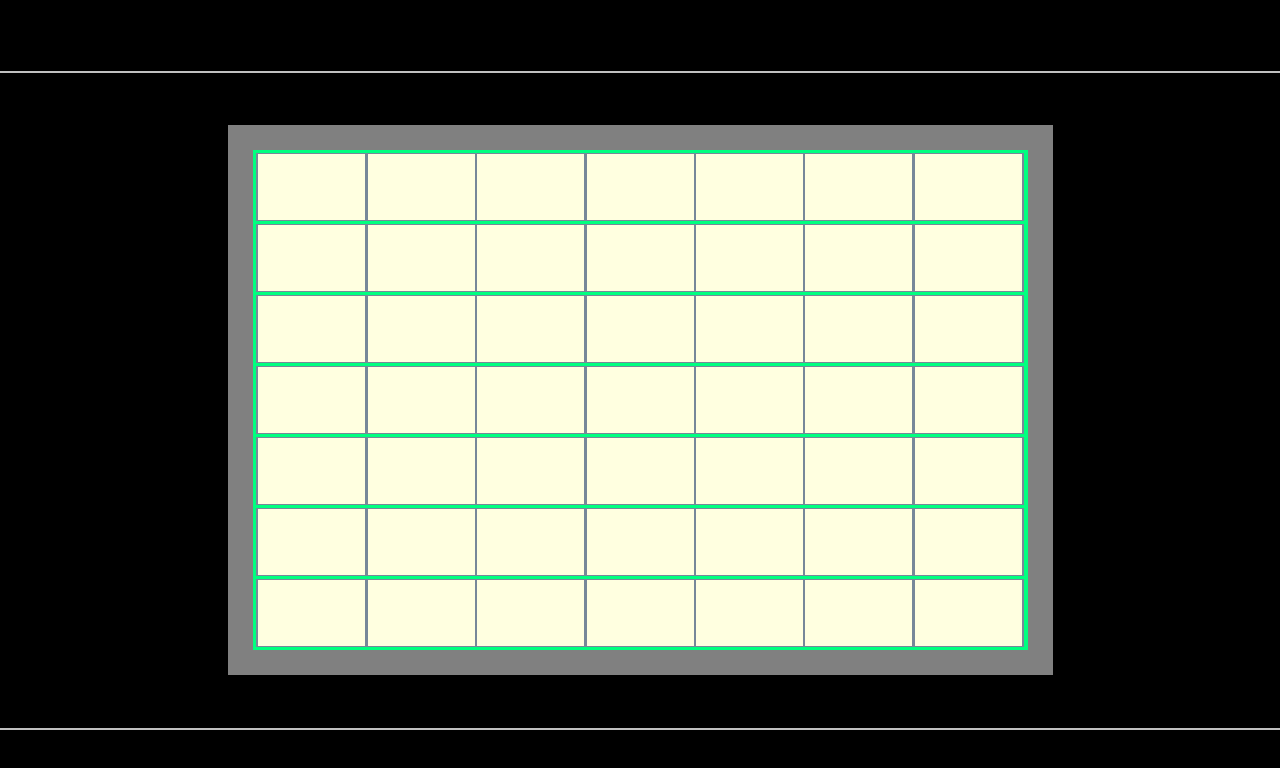
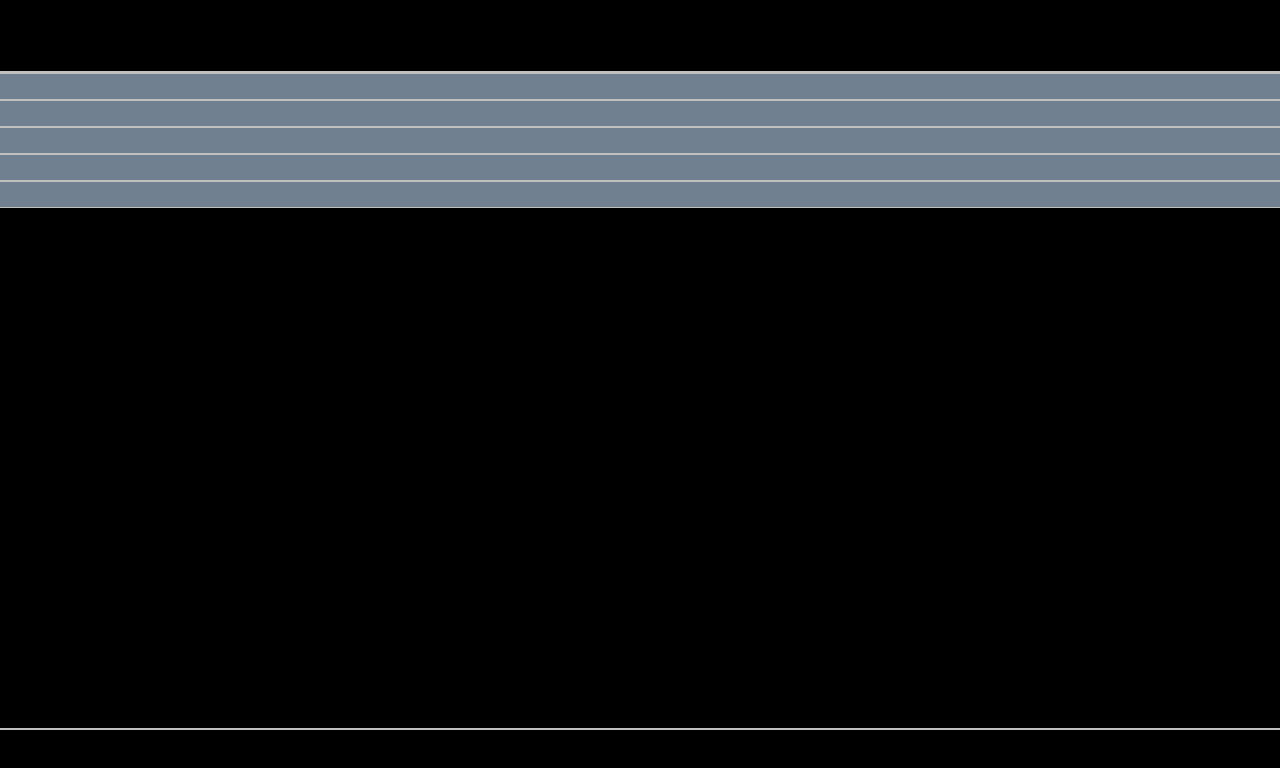
Before and after one commit to Sebastion-Vigil/parte-de-horas, a React app: page / in a window 1280 px wide. Shown: the top 768 px of the page. Built offline with nearby package versions, Linux system fonts and the light colour scheme.

Commit message:
got a handle on how this is working, pushing to save observations and tinkering, next to reset and build anew

```diff
--- a/src/components/App.js
+++ b/src/components/App.js
@@ -1,6 +1,6 @@
 import React from 'react'
 
-import Timesheet from '../components/Timesheet.js';
+import Timesheet from './Timesheet.js';
 
 import '../css/app.css'
 import '../css/flexbox.css'
--- a/src/components/Cell.js
+++ b/src/components/Cell.js
@@ -1,9 +1,67 @@
-import React from 'react';
+import React, { useState, useEffect } from 'react';
 
-const Cell = () => {
-    return (
-        <div className='cell'></div>
-    )
+
+const itemStyle = {
+    padding: '2px',
+    border: '1px solid silver',
+    fontFamily: 'Arial',
+    fontSize: '13px',
+    display: 'flex',
+    backgroundColor: 'slategrey'
+};
+
+const textStyle = {
+    ...itemStyle,
+    padding: '5px 4px',
+};
+
+const inputStyle = {
+    padding: '0',
+    flex: '1',
+    fontFamily: 'Arial',
+    fontSize: '13px',
+    color: 'lightgreen',
+    backgroundColor: 'darkslategrey'
+};
+
+const buttonStyle = {
+    flex: 'none'
+};
+
+
+const Cell = ({value, onChange}) => {
+    const [mode, setMode] = useState('read');
+    const [text, setText] = useState(value ?? '');
+    useEffect(() => {
+        setText(value);
+    }, [value]);
+    const handleInputChange = (e) => {
+        setText(e.target.value);
+    };
+    const handleSaveClick = () => {
+        setMode('read');
+        if (onChange) {
+            onChange(text);
+        }
+    };
+    const handleEditClick = () => {
+        setMode('edit');
+    };
+    if (mode === 'edit') {
+        return (
+            <div style={itemStyle} className='item'>
+                <input style={inputStyle} type="text" value={text}
+                    onChange={handleInputChange} />
+                <button style={buttonStyle} onClick={handleSaveClick}>Ok</button>
+            </div>
+        );
+    }
+    if (mode === 'read') {
+        return (
+            <div style={textStyle} onClick={handleEditClick}>{text}</div>
+        )
+    }
+    return null
 };
 
 export default Cell;
--- a/src/components/ExampleTable.js
+++ b/src/components/ExampleTable.js
@@ -1,6 +1,6 @@
 import React, { useState } from 'react';
 
-import ExampleCell from './ExampleCell.js'
+import Cell from './Cell.js'
 
 const ExampleTable = () => {
 
@@ -17,7 +17,7 @@ const ExampleTable = () => {
                         };
                         return (
                             <tr key={index}>
-                                <td><ExampleCell value={value} onChange={handleChange} /></td>
+                                <td><Cell value={value} onChange={handleChange} /></td>
                             </tr>
                         );
                     })
--- a/src/components/Spread.js
+++ /dev/null
@@ -1,15 +0,0 @@
-import React from 'react';
-// entire spreadsheet for 1 week
-import SpreadRow from './SpreadRow.js';
-
-const Spread = () => {
-    return (
-        <div className='spread flx-cl-spc-evn-cnt'>
-            {
-                Array(7).fill(0).map((_, i) => <SpreadRow key={i} />)
-            }
-        </div>
-    )
-};
-
-export default Spread;
--- a/src/components/SpreadRow.js
+++ /dev/null
@@ -1,15 +0,0 @@
-import React from 'react';
-
-import Cell from './Cell.js';
-// a spreadsheet row component
-const SpreadRow = () => {
-    return (
-        <div className='spread-row flx-rw-spc-evn-cnt'>
-            {
-                Array(7).fill(0).map((_, i) => <Cell key={i} />)
-            }
-        </div>
-    )
-}
-
-export default SpreadRow;
--- a/src/components/Timesheet.js
+++ b/src/components/Timesheet.js
@@ -1,13 +1,23 @@
-import React from 'react';
+import React, { useState } from 'react';
 
-import Week from '../components/Week.js';
+import Cell from './Cell.js';
 
 import '../css/timesheet.css';
 
 const Timesheet = () => {
+    const [values, setValues] = useState(['1', '2', '3', '4', '5'])
     return (
-        <div className='timesheet flx-cl-spc-evn-cnt'>
-            <Week />
+        <div className='timesheet'>
+            {
+                values.map((value, index) => {
+                    const handleChange = value => {
+                        setValues(values.map((v, i) => index === i ? value : v));
+                    };
+                    return (
+                        <Cell key={index} value={value} onChange={handleChange} />
+                    )
+                })
+            }
         </div>
     )
 }
--- a/src/components/Week.js
+++ /dev/null
@@ -1,13 +0,0 @@
-import React from 'react'
-
-import Spread from './Spread.js';
-// will likely remain wrapper component
-const Week = () => {
-    return (
-        <div className='week flx-cl-cnt-cnt'>
-            <Spread />
-        </div>
-    )
-}
-
-export default Week;
--- a/src/css/timesheet.css
+++ b/src/css/timesheet.css
@@ -3,27 +3,3 @@
     height: 655px;
     border: 2px solid silver;
 }
-
-.week {
-    width: 825px;
-    height: 550px;
-    background-color: grey;
-}
-
-.spread {
-    width: 775px;
-    height: 500px;
-    background-color: springgreen;
-}
-
-.spread-row {
-    width: 768px;
-    height: 68px;
-    background-color: lightslategrey;
-}
-
-.cell {
-    width: 107px;
-    height: 66px;
-    background-color: lightyellow;
-}
```
Also changed, not shown: README.md.
